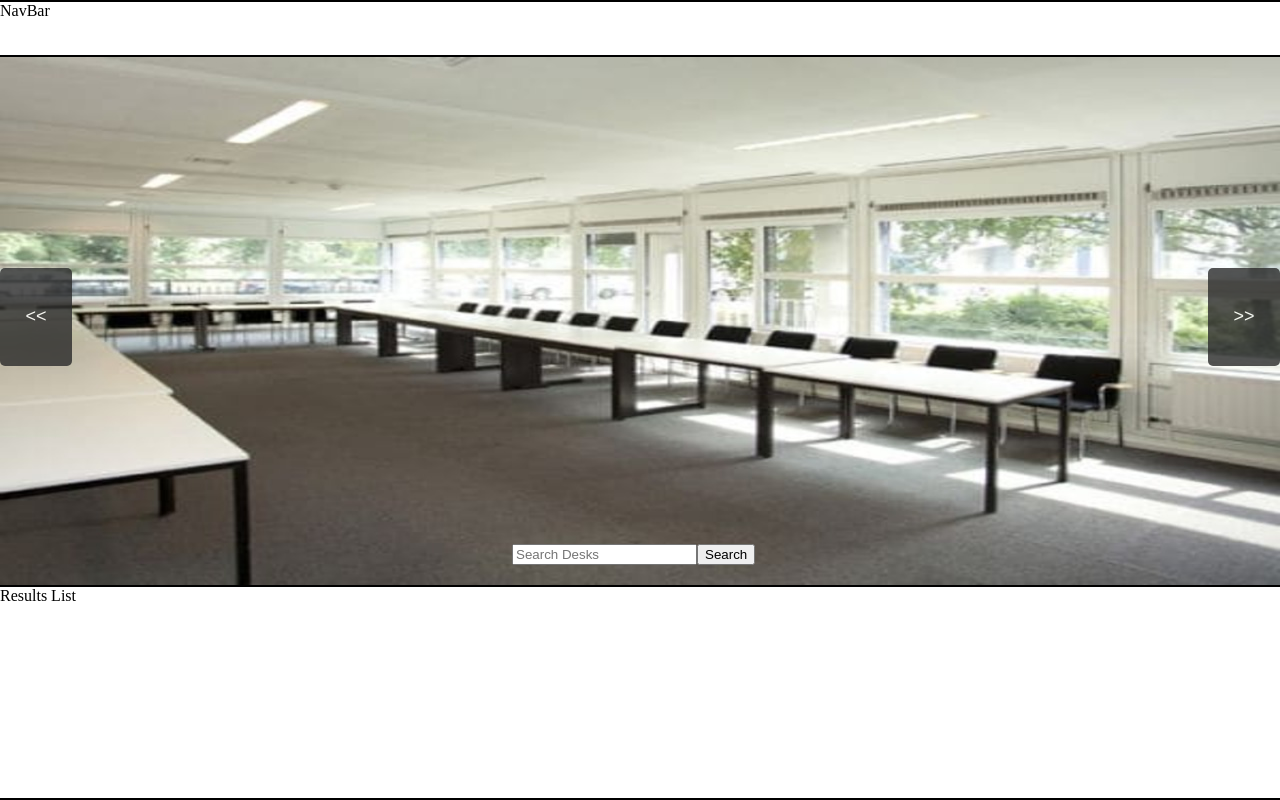
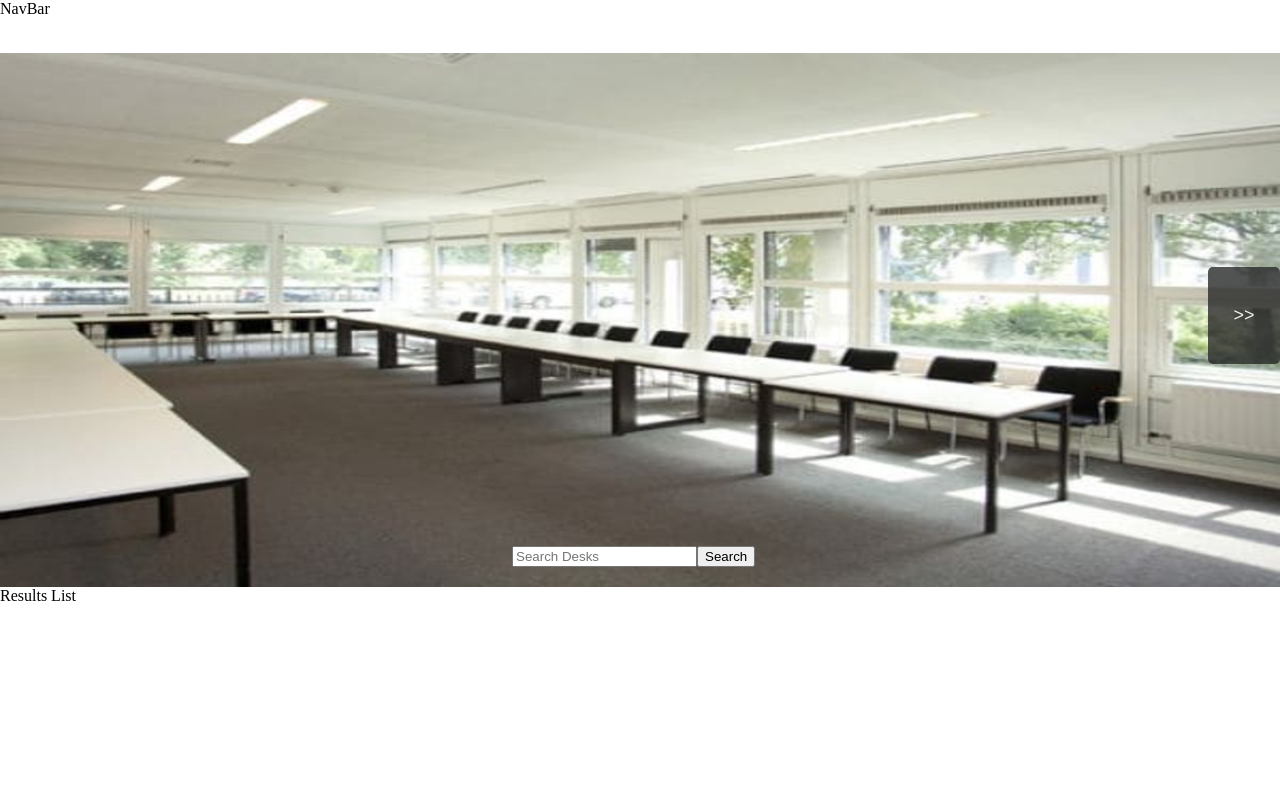
Before and after one commit to Loncarich/deskbook, a React app: page / in a window 1280 px wide. Built offline with nearby package versions, Linux system fonts and the light colour scheme.

Commit message:
[add] adds full slider functionality with slide left and right abilities

```diff
--- a/src/components/Slider.js
+++ b/src/components/Slider.js
@@ -9,62 +9,84 @@ class Slider extends Component {
       resultsImages2: ['http://localhost:3000/images/default1.XL.jpg',
                       'http://localhost:3000/images/default2.large.jpg',
                       'http://localhost:3000/images/default1.XL.jpg'],
-      currentImage: 'http://localhost:3000/images/default1.XL.jpg',
+      currentImageIndex: 0,
+      prevPointer: 'hidden',
+      nextPointer: 'visible'
     };
   }
 
-  // handleNextClick() {
-  //   const imageWidth= document.documentElement.clientWidth;
-  //   this.setState({leftMargin: this.state.leftMargin - imageWidth});
-  //   console.log(document.documentElement.clientWidth);
-  //   //console.log(this.state.leftMargin);
-  // }
-
   handleNextClick() {
-    const currentIndex= this.state.resultsImages2.indexOf(this.state.currentImage);
-    this.setState({currentImage: this.state.resultsImages2[currentIndex + 1]});
+    const imageWidth= document.documentElement.clientWidth;
+    const newMargin= this.state.leftMargin - imageWidth;
+    const newIndex= this.state.currentImageIndex +1;
+    if (newIndex === this.state.resultsImages2.length - 1){
+      this.setState({nextPointer: 'hidden', currentImageIndex: newIndex, leftMargin: newMargin});
+    } else if (newIndex === 1){
+      this.setState({prevPointer: 'visible', currentImageIndex: newIndex, leftMargin: newMargin});
+    } else {
+      this.setState({currentImageIndex: newIndex, leftMargin: newMargin})
+    }
   }
 
-  // handlePrevClick() {
-  //   const imageWidth= document.documentElement.clientWidth;
-  //   this.setState({leftMargin: this.state.leftMargin + imageWidth});
-  // }
-
-    handlePrevClick() {
-    const currentIndex= this.state.resultsImages2.indexOf(this.state.currentImage);
-    this.setState({currentImage: this.state.resultsImages2[currentIndex - 1]});
+  handlePrevClick() {
+    const imageWidth= document.documentElement.clientWidth;
+    const newMargin= this.state.leftMargin + imageWidth;
+    const newIndex= this.state.currentImageIndex -1;
+    if (newIndex === 0){
+      this.setState({prevPointer: 'hidden', currentImageIndex: newIndex, leftMargin: newMargin});
+    } else if (newIndex === this.state.resultsImages2.length - 2){
+      this.setState({nextPointer: 'visible', currentImageIndex: newIndex, leftMargin: newMargin});
+    } else {
+      this.setState({currentImageIndex: newIndex, leftMargin: newMargin})
+    }
   }
-
 
   render() {
     const images= this.props.images.map((image, index) => {
-      return <li key= {index}>
-             </li>
+      const stylesSlide= {
+        backgroundImage: 'url('+image+')',
+        backgroundSize: '100% 100%',
+        width: '100vw',
+        paddingTop: '14.47%',
+        float: 'left'
+      }
+      return <div style= {stylesSlide} key= {index}>
+             </div>
       });
-    const leftMargin= this.state.leftMargin;
-    const stylesList = {
+    const stylesHolder = {
+      width: '300%',
+      position: 'absolute',
       top: 0,
+      bottom: 0,
       left: this.state.leftMargin,
       transition: 'left 0.5s',
-      width: '300%',
-      transition: 'right 0.5s'
     }
     const stylesSlider = {
-      backgroundImage: 'url('+this.state.currentImage+')',
-      backgroundSize: '100% 100%',
-      transition: 'background-image 0.5s linear'
+      overflow: 'hidden',
+      position: 'absolute',
+      top: 0,
+      bottom: 0,
+      left: 0,
+      width: '100vw'
+    }
+    const stylesPrevPointer = {
+      visibility: this.state.prevPointer
+    }
+    const stylesNextPointer = {
+      visibility: this.state.nextPointer
     }
 
     return (
-      <div style= {stylesSlider} className='main-slider'>
-        <button disabled= {true} onClick= {() => {this.handleNextClick()}} className='main-slider-next'>{'>>'}</button>
-        <button onClick= {() => {this.handlePrevClick()}} className='main-slider-prev'>{'<<'}</button>
-        <ul style= {stylesList}>
-          {images}
-        </ul>
+      <div className='main-slider'>
+        <button style= {stylesNextPointer} onClick= {() => {this.handleNextClick()}} className='main-slider-next'>{'>>'}</button>
+        <button style= {stylesPrevPointer} onClick= {() => {this.handlePrevClick()}} className='main-slider-prev'>{'<<'}</button>
+        <div style= {stylesSlider}>
+          <div style= {stylesHolder}>
+            {images}
+          </div>
+        </div>
         <SearchBar />
       </div>
-
     );
   }
 };
--- a/src/styles/styles.css
+++ b/src/styles/styles.css
@@ -22,7 +22,6 @@ body {
 .main-navbar {
   -webkit-flex: 0.5 0 0;
   flex: 0.5 0 0;
-  border: 2px solid;
   width: 100%;
 }
 
@@ -97,7 +96,6 @@ button:focus {
 .main-resultslist {
   -webkit-flex: 3 0 0;
   flex: 2 0 0;
-  border: 2px solid;
   width: 100%;
 }
 
```
